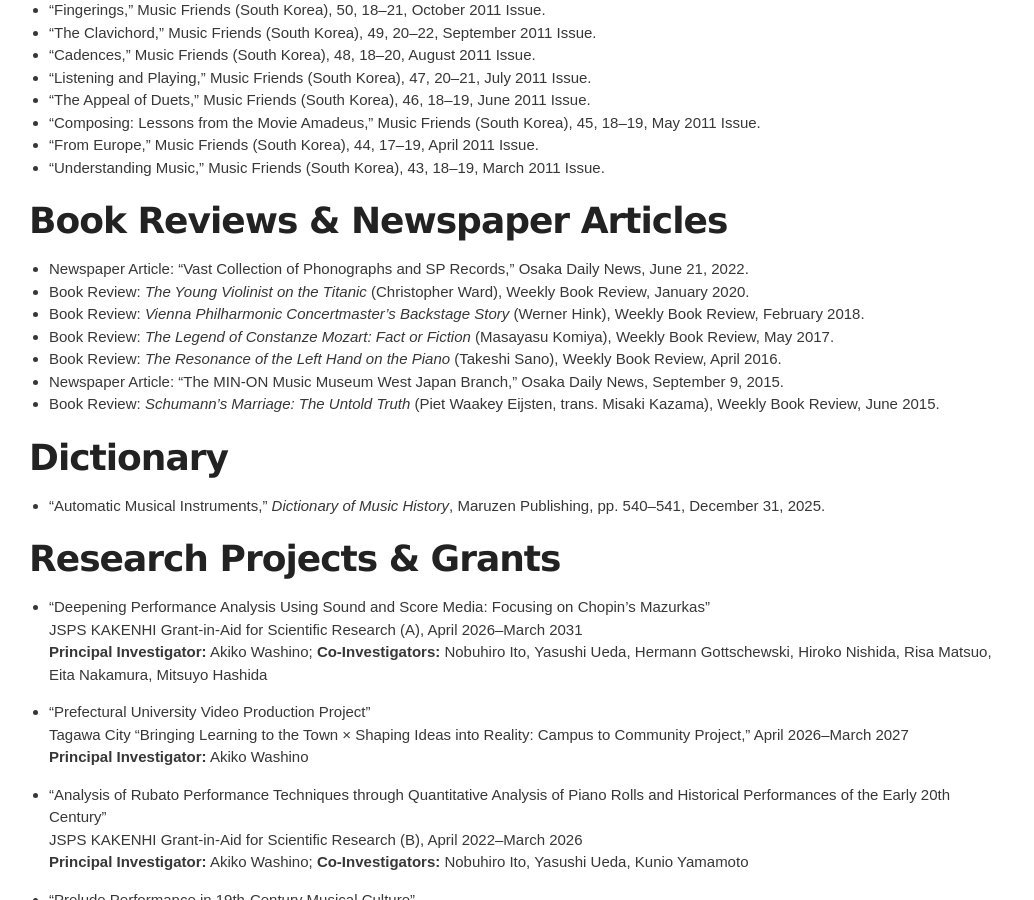
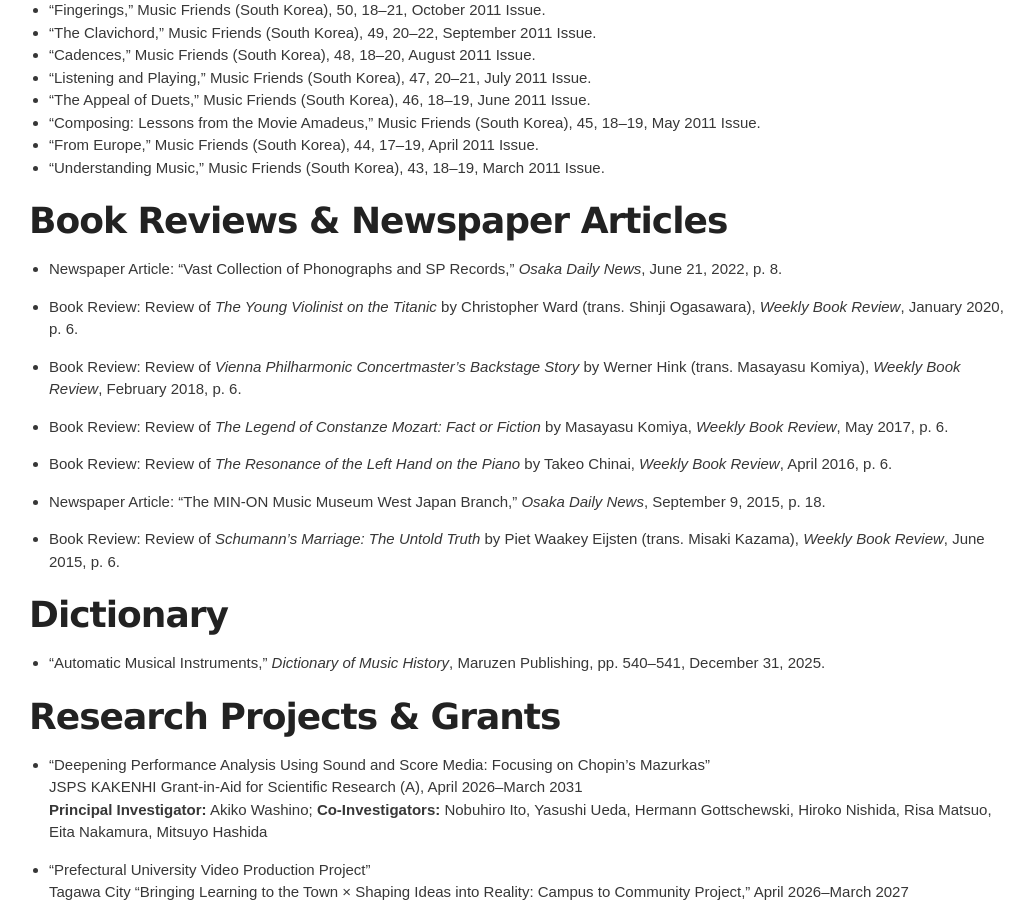
Before and after one commit to akikowashino/akikowashino.github.io, a Jekyll site: the page built from index-en.md, in a window 1280 px wide and 900 px high, scrolled down 6152 px. Shown: the whole window, without its empty margins (121-1155 px from the left). Built offline with Jekyll 4.4.1, drawn with Linux system fonts in a browser that asks for light colours.

Commit message:
Update index-en.md

```diff
--- a/index-en.md
+++ b/index-en.md
@@ -203,17 +203,26 @@
 * "From Europe," Music Friends (South Korea), 44, 17–19, April 2011 Issue.
 * "Understanding Music," Music Friends (South Korea), 43, 18–19, March 2011 Issue.
 
+
 # Book Reviews & Newspaper Articles
-* Newspaper Article: "Vast Collection of Phonographs and SP Records," Osaka Daily News, June 21, 2022.
-* Book Review: *The Young Violinist on the Titanic* (Christopher Ward), Weekly Book Review, January 2020.
-* Book Review: *Vienna Philharmonic Concertmaster's Backstage Story* (Werner Hink), Weekly Book Review, February 2018.
-* Book Review: *The Legend of Constanze Mozart: Fact or Fiction* (Masayasu Komiya), Weekly Book Review, May 2017.
-* Book Review: *The Resonance of the Left Hand on the Piano* (Takeshi Sano), Weekly Book Review, April 2016.
-* Newspaper Article: "The MIN-ON Music Museum West Japan Branch," Osaka Daily News, September 9, 2015.
-* Book Review: *Schumann’s Marriage: The Untold Truth* (Piet Waakey Eijsten, trans. Misaki Kazama), Weekly Book Review, June 2015.
+
+* Newspaper Article: "Vast Collection of Phonographs and SP Records," *Osaka Daily News*, June 21, 2022, p. 8.
+
+* Book Review: Review of *The Young Violinist on the Titanic* by Christopher Ward (trans. Shinji Ogasawara), *Weekly Book Review*, January 2020, p. 6.
+
+* Book Review: Review of *Vienna Philharmonic Concertmaster's Backstage Story* by Werner Hink (trans. Masayasu Komiya), *Weekly Book Review*, February 2018, p. 6.
+
+* Book Review: Review of *The Legend of Constanze Mozart: Fact or Fiction* by Masayasu Komiya, *Weekly Book Review*, May 2017, p. 6.
+
+* Book Review: Review of *The Resonance of the Left Hand on the Piano* by Takeo Chinai, *Weekly Book Review*, April 2016, p. 6.
+
+* Newspaper Article: "The MIN-ON Music Museum West Japan Branch," *Osaka Daily News*, September 9, 2015, p. 18.
+
+* Book Review: Review of *Schumann’s Marriage: The Untold Truth* by Piet Waakey Eijsten (trans. Misaki Kazama), *Weekly Book Review*, June 2015, p. 6.
 
 # Dictionary
 * “Automatic Musical Instruments,” *Dictionary of Music History*, Maruzen Publishing, pp. 540–541, December 31, 2025.
+
 
 # Research Projects & Grants
 
```
